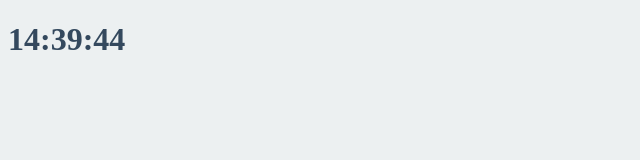
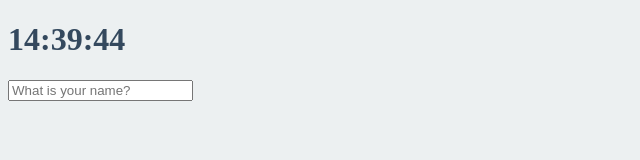
Before and after one commit to JunIl-git/vanillaJS, a plain HTML site: page index.html in a window 1280 px wide. Shown: the whole page, without its empty margins (0-640 px from the left). Drawn offline with Linux system fonts and the light colour scheme.

Commit message:
20200606 greeting.js complete

```diff
--- /dev/null
+++ b/greeting.js
@@ -0,0 +1,43 @@
+const form = document.querySelector(".js-form");
+const input = form.querySelector("input");
+const greeting = document.querySelector(".js-greetings");
+
+const USER_LS = "currentUser";
+const SHOWING_CN = "showing";
+
+function saveName(text) {
+  localStorage.setItem(USER_LS, text);
+}
+
+function handleSubmit(event) {
+  event.preventDefault();
+  const currentValue = input.value;
+  console.log(currentValue);
+  paintGreeting(currentValue);
+  saveName(currentValue);
+}
+
+function askForName() {
+  form.classList.add(SHOWING_CN);
+  form.addEventListener("submit", handleSubmit)
+}
+
+function paintGreeting(text) {
+  form.classList.remove(SHOWING_CN);
+  greeting.classList.add(SHOWING_CN);
+  greeting.innerText = `Hello ${text}`;
+}
+
+function loadName() {
+  const currentUser = localStorage.getItem(USER_LS);
+  if (currentUser === null) {
+    askForName();
+  } else {
+    paintGreeting(currentUser);
+  }
+}
+function init() {
+  loadName();
+}
+
+init();
--- a/index.css
+++ b/index.css
@@ -1,7 +1,16 @@
 body { background: #ecf0f1;}
-h1 {color: #34495e;}
+body {color: #34495e;}
 .clicked {color : #7f8c8d;}
 
 .btn{
   cursor: pointer;
 }
+
+.form,
+.greetings{
+  display: none;
+}
+
+.showing {
+  display: block;
+}
--- a/index.html
+++ b/index.html
@@ -12,7 +12,12 @@
   <div class="js-clock">
     <h1>00:00</h1>
   </div>
+  <form action="" class="js-form form">
+    <input type="text" placeholder="What is your name?">
+  </form>
+  <h4 class="js-greetings greetings"></h4>
   <script src="./clock.js"></script>
+  <script src="./greeting.js"></script>
 </body>
 
 </html>
```
